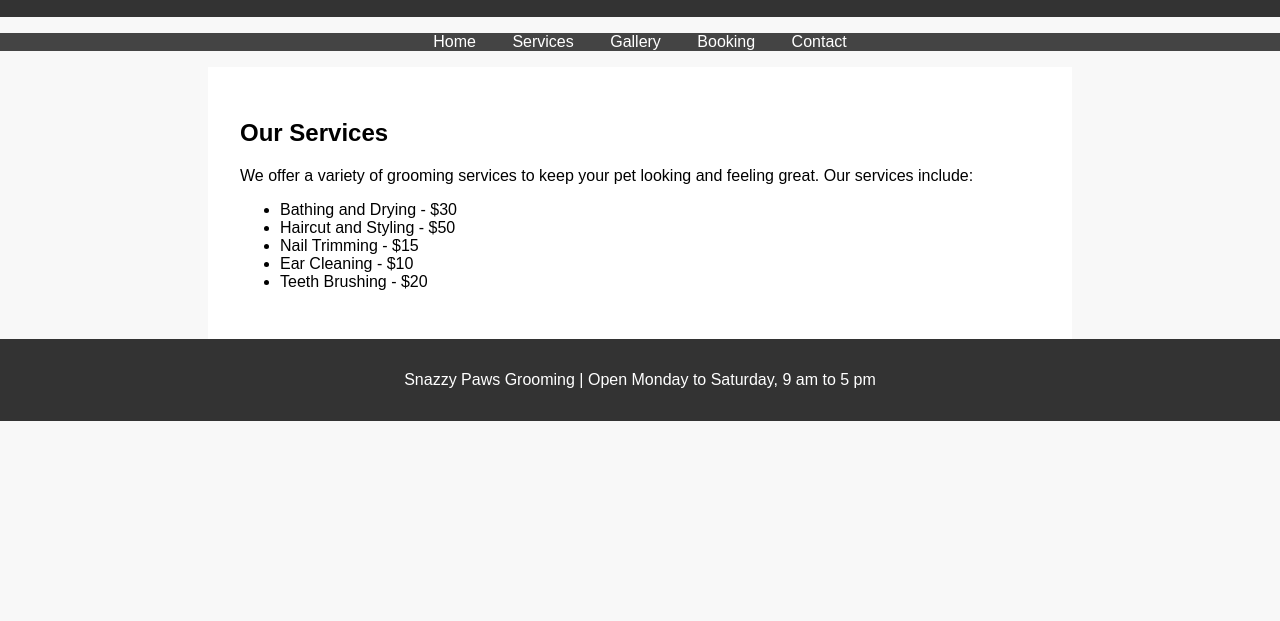
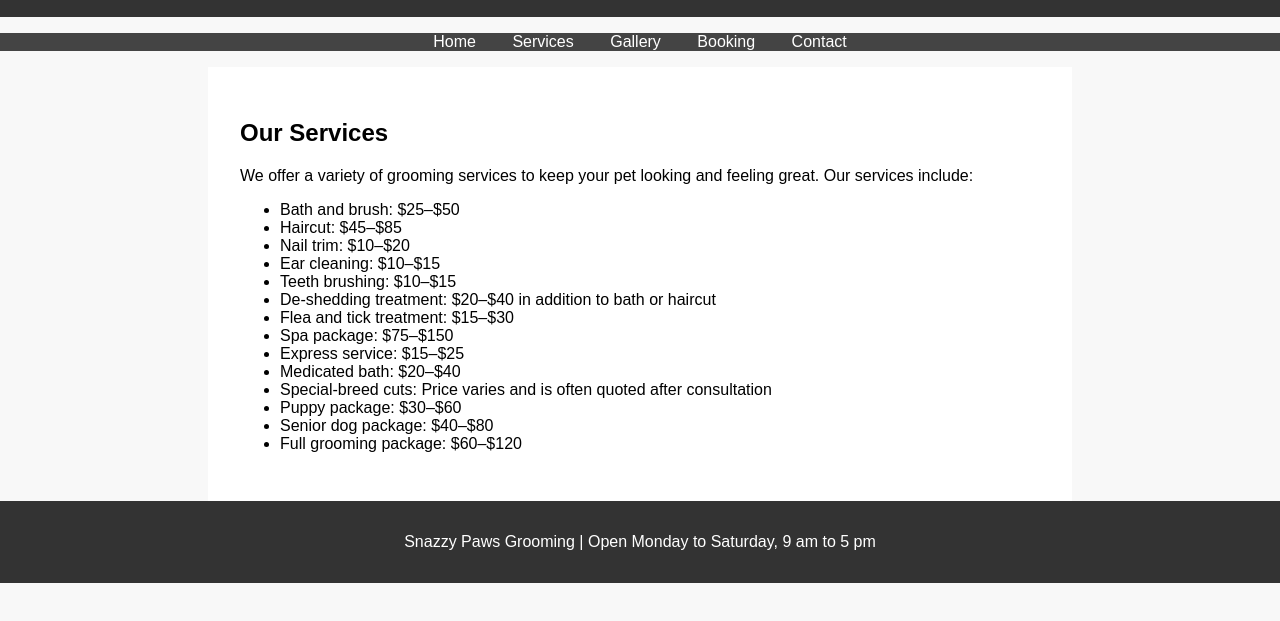
Before and after one commit to Scott-404/SnazzyPawsGrooming, a plain HTML site: page services.html in a window 1280 px wide. Shown: the part 95-716 px from the top of the page. Drawn offline with Linux system fonts and the light colour scheme.

Commit message:
Update services.html

```diff
--- a/services.html
+++ b/services.html
@@ -23,11 +23,20 @@
         <h2>Our Services</h2>
         <p>We offer a variety of grooming services to keep your pet looking and feeling great. Our services include:</p>
         <ul>
-            <li>Bathing and Drying - $30</li>
-            <li>Haircut and Styling - $50</li>
-            <li>Nail Trimming - $15</li>
-            <li>Ear Cleaning - $10</li>
-            <li>Teeth Brushing - $20</li>
+            <li>Bath and brush: $25–$50</li>
+            <li>Haircut: $45–$85</li>
+            <li>Nail trim: $10–$20</li>
+            <li>Ear cleaning: $10–$15</li>
+            <li>Teeth brushing: $10–$15</li>
+            <li>De-shedding treatment: $20–$40 in addition to bath or haircut</li>
+            <li>Flea and tick treatment: $15–$30</li>
+            <li>Spa package: $75–$150</li>
+            <li>Express service: $15–$25</li>
+            <li>Medicated bath: $20–$40</li>
+            <li>Special-breed cuts: Price varies and is often quoted after consultation</li>
+            <li>Puppy package: $30–$60</li>
+            <li>Senior dog package: $40–$80</li>
+            <li>Full grooming package: $60–$120</li>
         </ul>
     </section>
     <footer>
```
